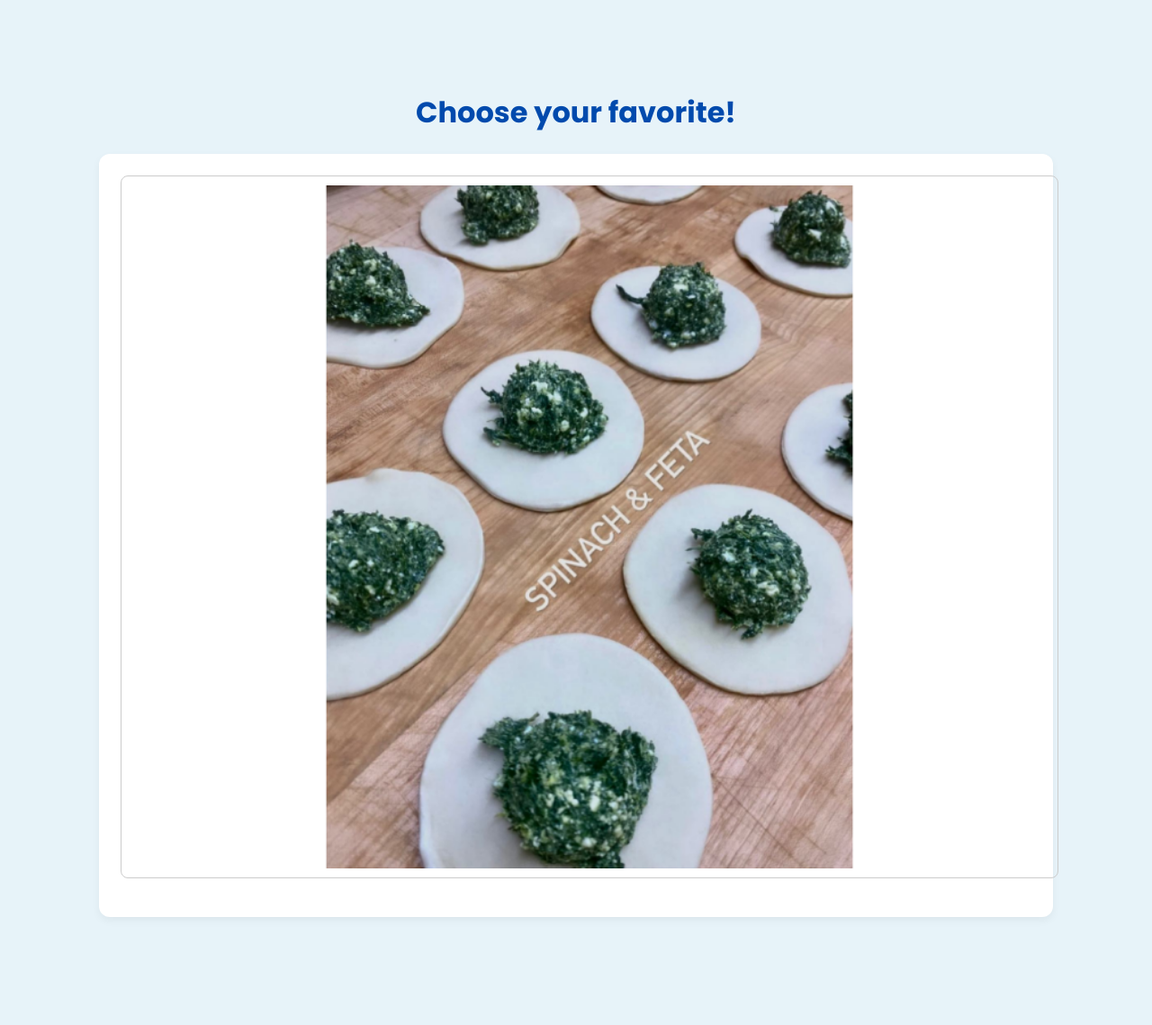
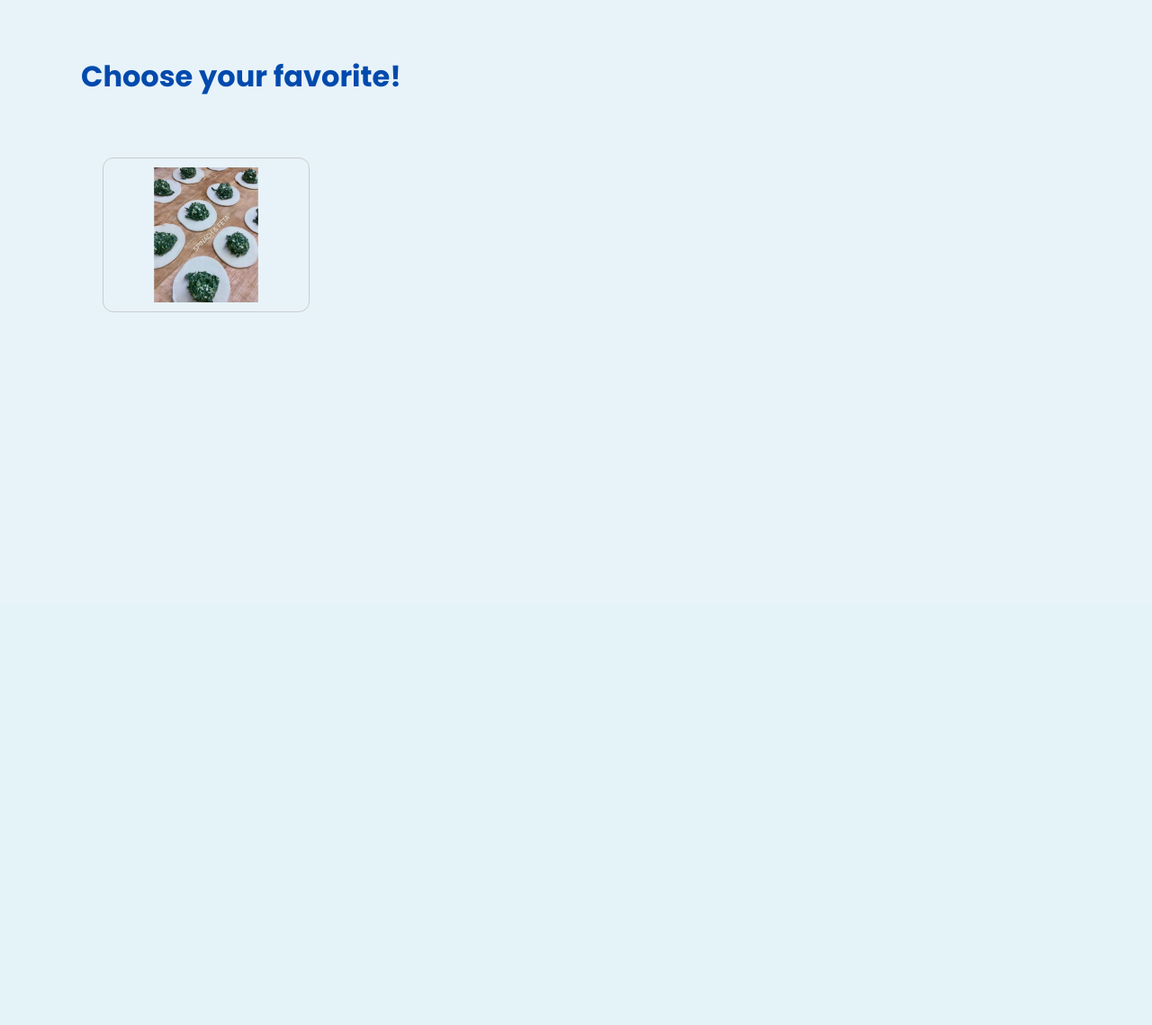
Before and after one commit to tinchogurman/flask-empanadas, a Flask app: page /votar in a window 1280 px wide. Shown: the part 128-1267 px from the top of the page at 90% size. After the commit the page ends 475 px from the top, so only its background shows below. Run offline with Flask 3, Linux system fonts and the light colour scheme.

Commit message:
cambios en el index

```diff
--- a/templates/index.html
+++ b/templates/index.html
@@ -1,17 +1,15 @@
 {% extends "base.html" %}
 {% block content %}
 
-<div class="container">
-    <h1 style="text-align: center;">Choose your favorite!</h1>
+<h1 class="centered-title">Choose your favorite!</h1>
 
-    <div class="gallery-row">
-        {% for img in images %}
-        <form method="POST" action="/submit" class="photo-form">
-            <input type="hidden" name="flavor" value="{{ img.rsplit('.', 1)[0].replace('-', ' ') }}">
-            <input type="image" src="{{ url_for('static', filename='images/empanadas/' + img) }}" alt="Empanada" />
-        </form>
-        {% endfor %}
-    </div>
+<div class="gallery-row" style="justify-content: center; background: none; gap: 20px; padding: 20px 0;">
+    {% for img in images %}
+    <form method="POST" action="/submit" class="photo-form" style="background: none; border: none; box-shadow: none;">
+        <input type="hidden" name="flavor" value="{{ img.rsplit('.', 1)[0].replace('-', ' ') }}">
+        <input type="image" src="{{ url_for('static', filename='images/empanadas/' + img) }}" alt="Empanada" style="width: 200px; height: auto; border-radius: 12px;">
+    </form>
+    {% endfor %}
 </div>
 
 {% endblock %}
```
